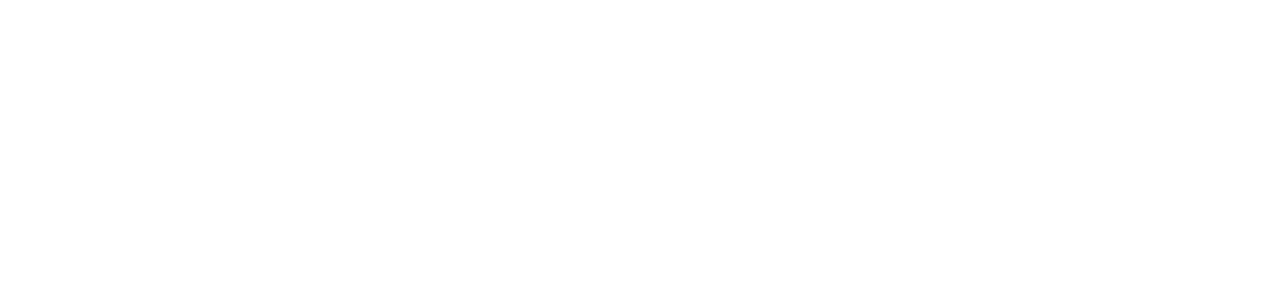
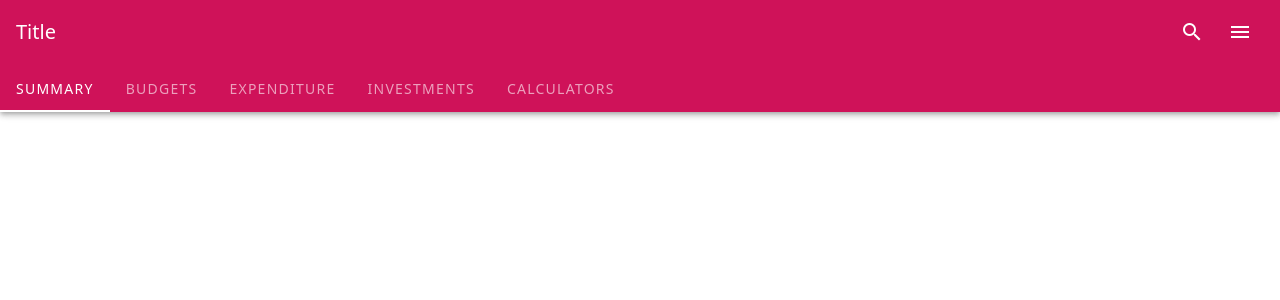
Before and after one commit to MatissJurevics/FIRE-Managment, a Nuxt app: page /dashboard in a window 1280 px wide. Before the commit this address had no page. Shown: the top 300 px of the page. Built offline with nearby package versions, Linux system fonts and the light colour scheme.

Commit message:
dashnav looks good

```diff
--- /dev/null
+++ b/components/Dashbar.vue
@@ -0,0 +1,39 @@
+<script lang="ts">
+export default {};
+</script>
+
+<template>
+  <nav>
+
+    <v-app-bar
+      absolute
+      color="#CF1259"
+      dark
+
+    >
+
+
+
+
+      <v-app-bar-title>Title</v-app-bar-title>
+
+      <v-spacer></v-spacer>
+
+      <v-btn icon>
+        <v-icon>mdi-magnify</v-icon>
+      </v-btn>
+            <v-app-bar-nav-icon></v-app-bar-nav-icon>
+
+      <template v-slot:extension>
+        <v-tabs align-with-title>
+          <v-tab>Summary</v-tab>
+          <v-tab>Budgets</v-tab>
+          <v-tab>Expenditure</v-tab>
+          <v-tab>Investments</v-tab>
+          <v-tab>Calculators</v-tab>
+        </v-tabs>
+      </template>
+    </v-app-bar>
+
+  </nav>
+</template>
--- a/components/Navbar.vue
+++ b/components/Navbar.vue
@@ -1,11 +1,17 @@
 <script lang="ts">
-export default {
-
-}
+export default {};
 </script>
 
 <template>
-    <nav>
-        <p>Navbar</p>
-    </nav>
+  <nav>
+    <v-app-bar color="#bbb" dark elevate-on-scroll>
+      <v-toolbar-title>Finance</v-toolbar-title>
+      <v-spacer />
+      <v-spacer />
+      <v-btn icon>
+        <v-icon>mdi-magnify</v-icon>
+      </v-btn>
+      <v-app-bar-nav-icon class="hidden"> </v-app-bar-nav-icon>
+    </v-app-bar>
+  </nav>
 </template>
--- /dev/null
+++ b/pages/dashboard/index.vue
@@ -0,0 +1,3 @@
+<template>
+    <Dashbar />
+</template>
```
Also changed, not shown: pages/dashboard/summary.vue (added).
